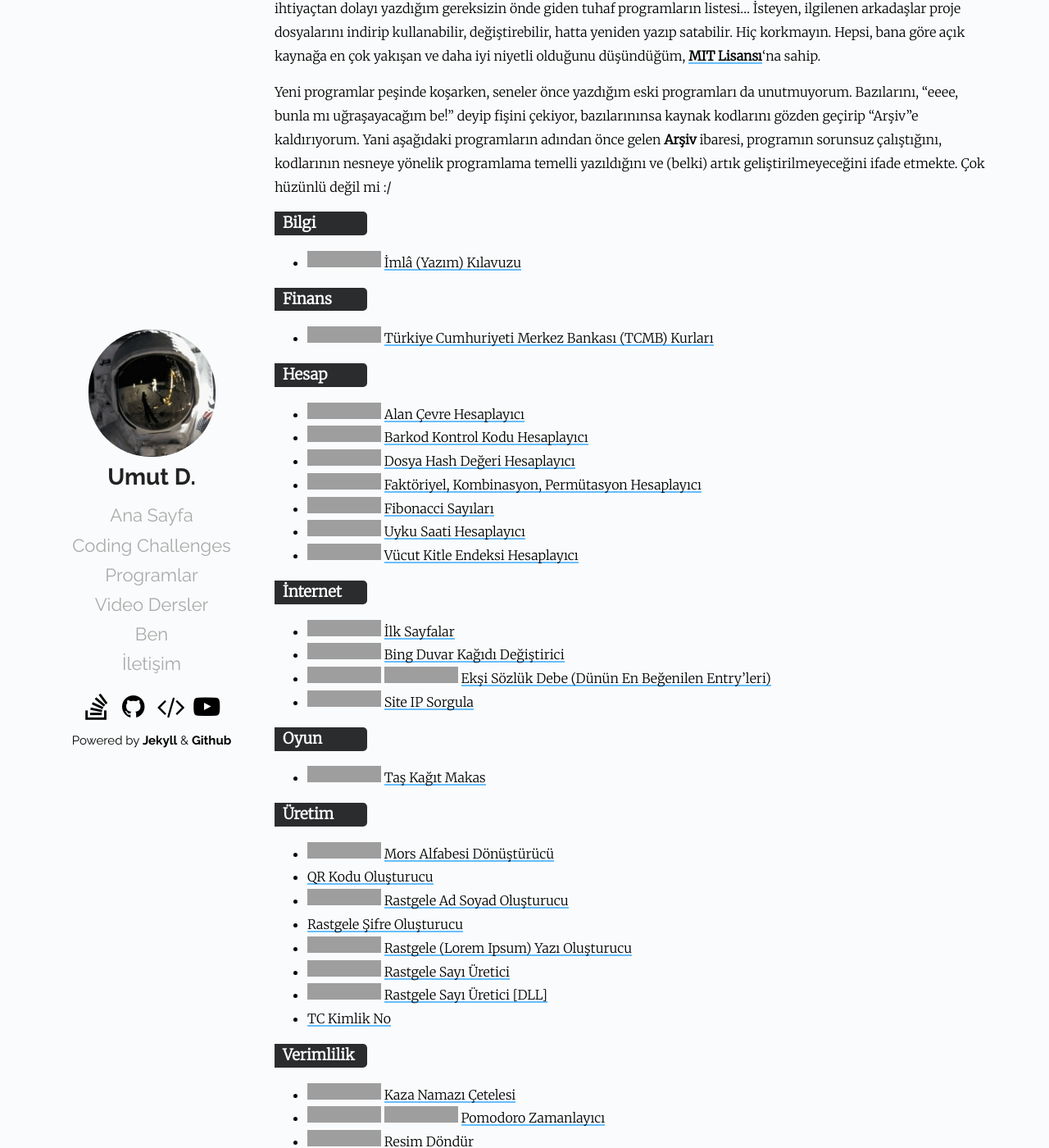
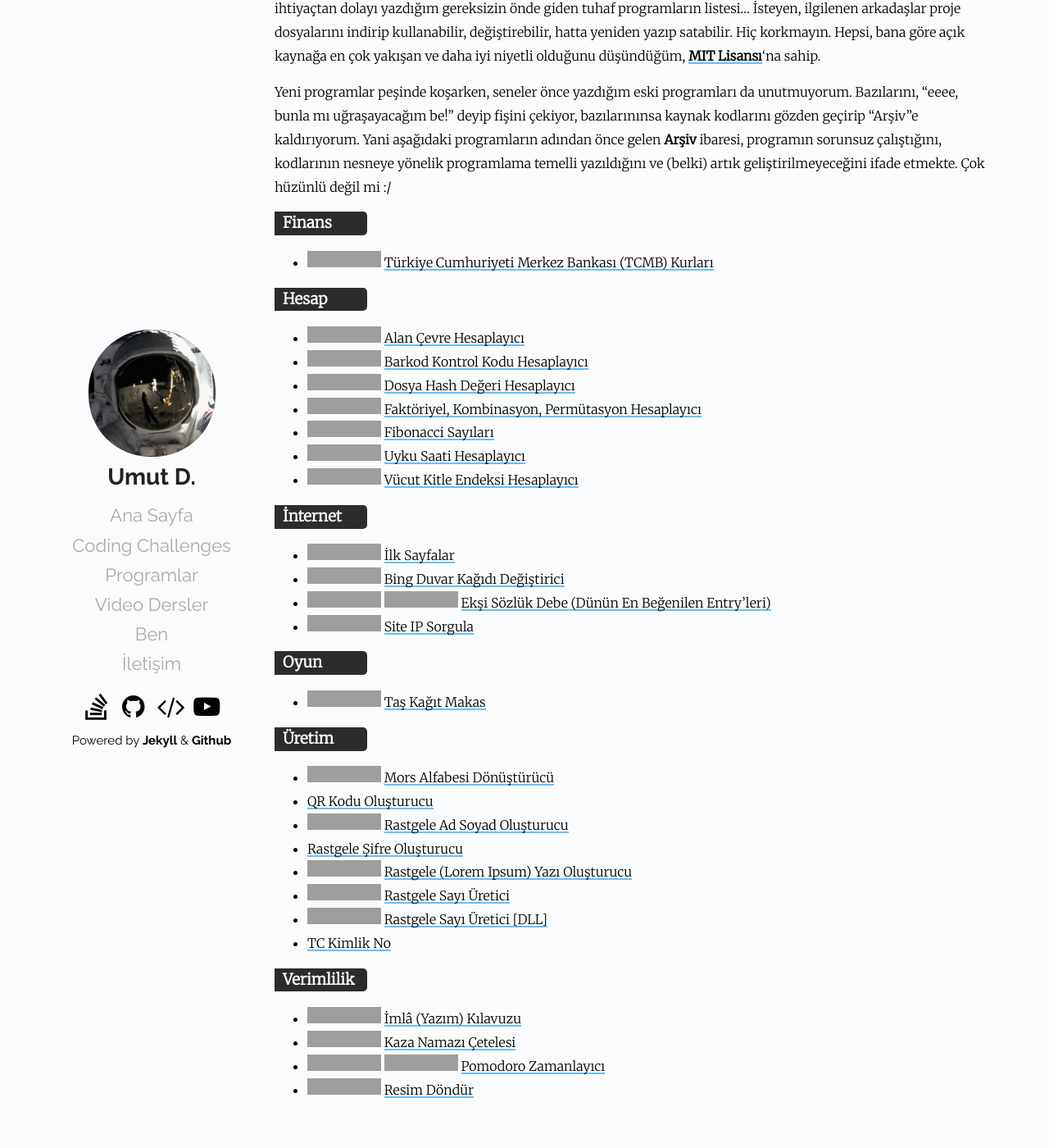
Before and after one commit to Umut-D/umutd.com, a Jekyll site: the page built from pages/programlar.md, in a window 1280 px wide and 1400 px high, scrolled down 366 px, cut to the strip 0-1400 px from the top of the window. Shown: the whole strip at 82% size. Built offline with Jekyll 4.4.1, drawn with Linux system fonts in a browser that asks for light colours; after the commit the page ends 1729 px from its top, so only the background shows below that; grey boxes are pictures that could not be loaded.

Commit message:
programlar sayfasi duzenlendi

```diff
--- a/pages/programlar.md
+++ b/pages/programlar.md
@@ -7,10 +7,6 @@ image: pages/programlar.jpeg
 Özellikle çok sevdiğim C# programlama dilinde kah can sıkısına, kah hevesten, kah paslanmamaktan, kah ihtiyaçtan dolayı yazdığım gereksizin önde giden tuhaf programların listesi... İsteyen, ilgilenen arkadaşlar proje dosyalarını indirip kullanabilir, değiştirebilir, hatta yeniden yazıp satabilir. Hiç korkmayın. Hepsi, bana göre açık kaynağa en çok yakışan ve daha iyi niyetli olduğunu düşündüğüm, **[MIT Lisansı](https://choosealicense.com/licenses/mit)**'na sahip.
 
 Yeni programlar peşinde koşarken, seneler önce yazdığım eski programları da unutmuyorum. Bazılarını, "eeee, bunla mı uğraşayacağım be!" deyip fişini çekiyor, bazılarınınsa kaynak kodlarını gözden geçirip "Arşiv"e kaldırıyorum. Yani aşağıdaki programların adından önce gelen **Arşiv** ibaresi, programın sorunsuz çalıştığını, kodlarının nesneye yönelik programlama temelli yazıldığını ve (belki) artık geliştirilmeyeceğini ifade etmekte. Çok hüzünlü değil mi :/
-
-{:.program-baslik}
-### Bilgi
-* ![Arşiv](https://img.shields.io/badge/Arşiv-orange.svg?style=flat) [İmlâ (Yazım) Kılavuzu](/programlar/imla-yazim-kilavuzu)
 
 {:.program-baslik}
 ### Finans
@@ -50,6 +46,7 @@ Yeni programlar peşinde koşarken, seneler önce yazdığım eski programları
 
 {:.program-baslik}
 ### Verimlilik
+* ![Arşiv](https://img.shields.io/badge/Arşiv-orange.svg?style=flat) [İmlâ (Yazım) Kılavuzu](/programlar/imla-yazim-kilavuzu)
 * ![Arşiv](https://img.shields.io/badge/Arşiv-orange.svg?style=flat) [Kaza Namazı Çetelesi](/programlar/kaza-namazi-cetelesi)
 * ![Arşiv](https://img.shields.io/badge/Arşiv-orange.svg?style=flat) ![Arşiv](https://img.shields.io/badge/GitHub-gray.svg?style=flat) [Pomodoro Zamanlayıcı](/programlar/pomodoro-zamanlayici)
 * ![Arşiv](https://img.shields.io/badge/Arşiv-orange.svg?style=flat) [Resim Döndür](/programlar/resim-dondur)
```
